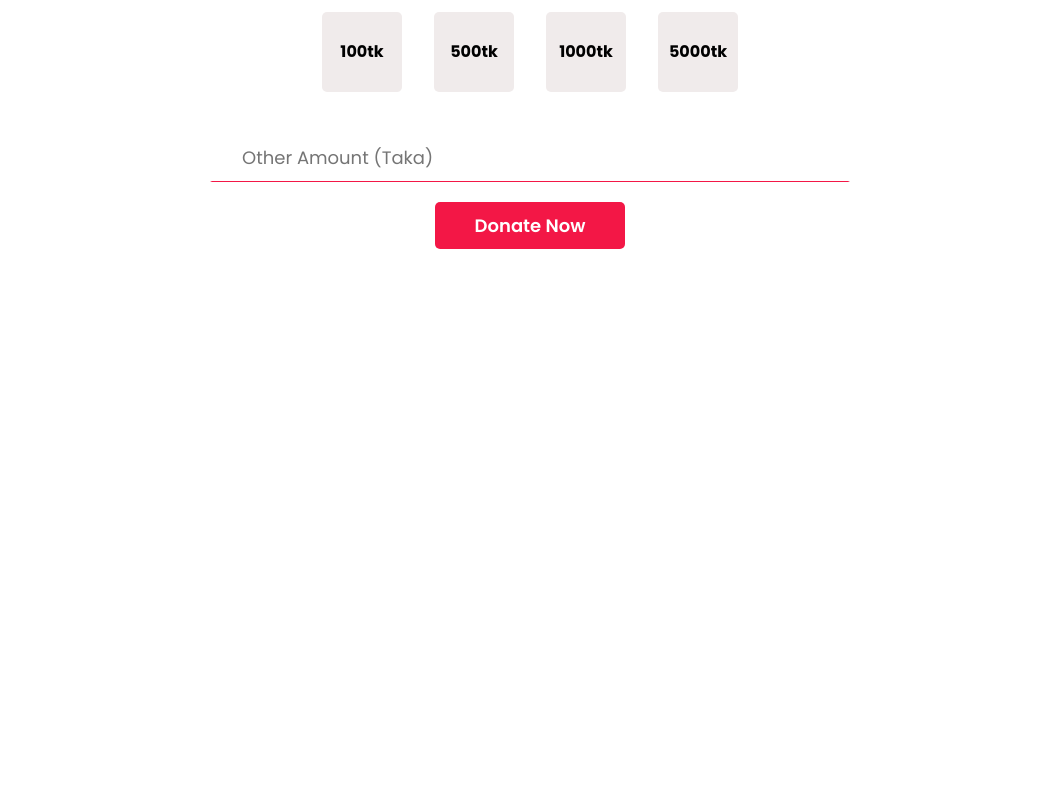
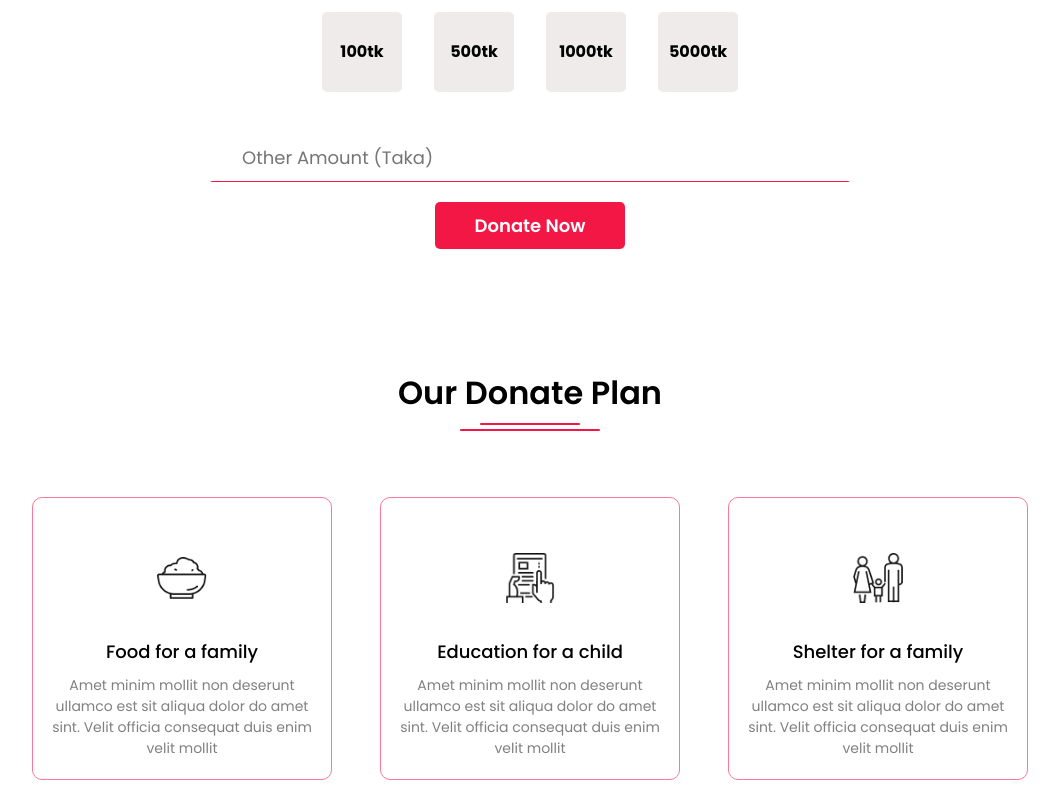
Before and after one commit to noyon-podder/donation-website, a plain HTML site: page index.html in a window 1280 px wide. Shown: the part 856-1656 px from the top of the page, without its empty margins (110-1169 px from the left). Before the commit the page ends 1165 px from the top, so only its background shows below. Drawn offline with Linux system fonts and the light colour scheme.

Commit message:
donate plan section commit here

```diff
--- a/index.html
+++ b/index.html
@@ -32,6 +32,7 @@
     </header>
     <!-- hero section End here  -->
 
+    <!-- donate now section start here  -->
     <section class="donate-now section">
       <h1 class="heading-title">Donate Today</h1>
       <div class="donate-box">
@@ -59,5 +60,44 @@
         </form>
       </div>
     </section>
+    <!-- donate now section END here  -->
+
+    <!-- DONATE PLAN START HERE  -->
+    <section class="donate-plan section">
+      <h1 class="heading-title">our donate plan</h1>
+      <div class="plan-box">
+        <div class="plan-wrap">
+          <div class="icon">
+            <img src="icons/food.png" alt="" />
+          </div>
+          <h2>Food for a family</h2>
+          <p>
+            Amet minim mollit non deserunt ullamco est sit aliqua dolor do amet
+            sint. Velit officia consequat duis enim velit mollit
+          </p>
+        </div>
+        <div class="plan-wrap">
+          <div class="icon">
+            <img src="icons/Frame-1.png" alt="" />
+          </div>
+          <h2>Education for a child</h2>
+          <p>
+            Amet minim mollit non deserunt ullamco est sit aliqua dolor do amet
+            sint. Velit officia consequat duis enim velit mollit
+          </p>
+        </div>
+        <div class="plan-wrap">
+          <div class="icon">
+            <img src="icons/shelter.png" alt="" />
+          </div>
+          <h2>Shelter for a family</h2>
+          <p>
+            Amet minim mollit non deserunt ullamco est sit aliqua dolor do amet
+            sint. Velit officia consequat duis enim velit mollit
+          </p>
+        </div>
+      </div>
+    </section>
+    <!-- DONATE PLAN END HERE  -->
   </body>
 </html>
--- a/style.css
+++ b/style.css
@@ -25,6 +25,7 @@ Bass css here
   text-align: center;
   font-size: 32px;
   font-weight: 600;
+  text-transform: capitalize;
   position: relative;
 }
 .heading-title::after {
@@ -51,7 +52,7 @@ Bass css here
 }
 .section {
   padding-top: 100px;
-  padding-bottom: 60px;
+  padding-bottom: 20px;
 }
 .input-money {
   display: block;
@@ -143,3 +144,59 @@ Donate Now section style here
 .donate-money-other {
   margin-top: 40px;
 }
+/*
+==============================
+donate plan now section style here
+==============================
+ */
+.donate-plan {
+  text-align: center;
+}
+.plan-box {
+  display: flex;
+  flex-wrap: wrap;
+  justify-content: center;
+  align-items: center;
+  gap: 3rem;
+  margin-top: 80px;
+}
+.plan-wrap {
+  width: 300px;
+  padding: 20px 16px;
+  border: 1px solid #f77b96;
+  text-align: center;
+  border-radius: 10px;
+  transition: 0.3s;
+  transform: translateY(0px);
+}
+.plan-wrap .icon {
+  width: 100px;
+  height: 100px;
+  line-height: 100px;
+  margin: 10px auto;
+  display: flex;
+  align-items: center;
+  justify-content: center;
+  border-radius: 50%;
+  transition: 0.3s;
+}
+.plan-wrap .icon img {
+  width: 50%;
+}
+.plan-wrap:hover .icon {
+  border: 2px solid #f76685;
+  background-color: #f76685;
+}
+.plan-wrap:hover {
+  transform: translateY(-20px);
+}
+.plan-wrap h2 {
+  font-weight: 500;
+  font-size: 18px;
+  margin: 10px 0;
+}
+.plan-wrap p {
+  color: gray;
+  font-size: 14px;
+  font-weight: 400;
+}
```
